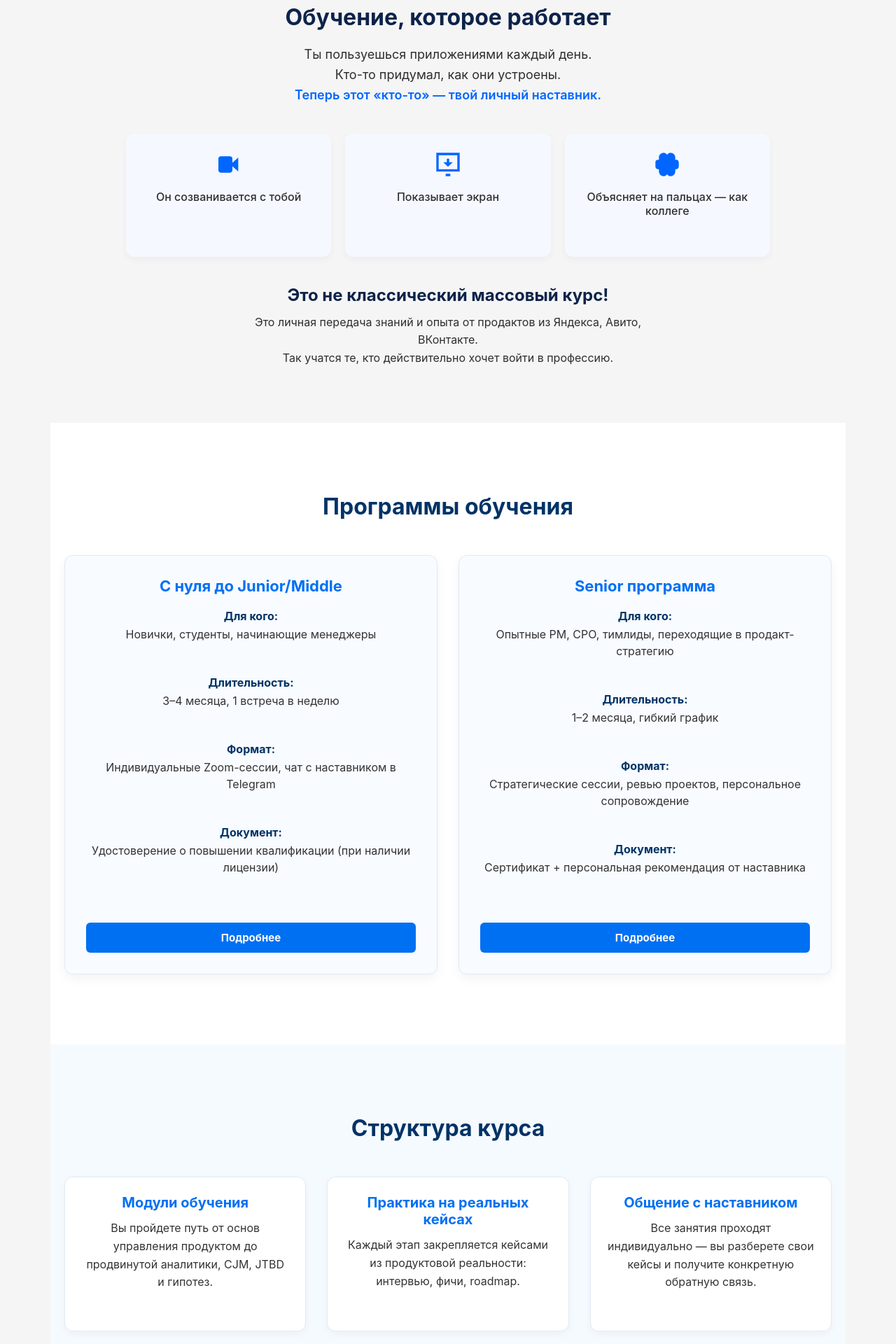
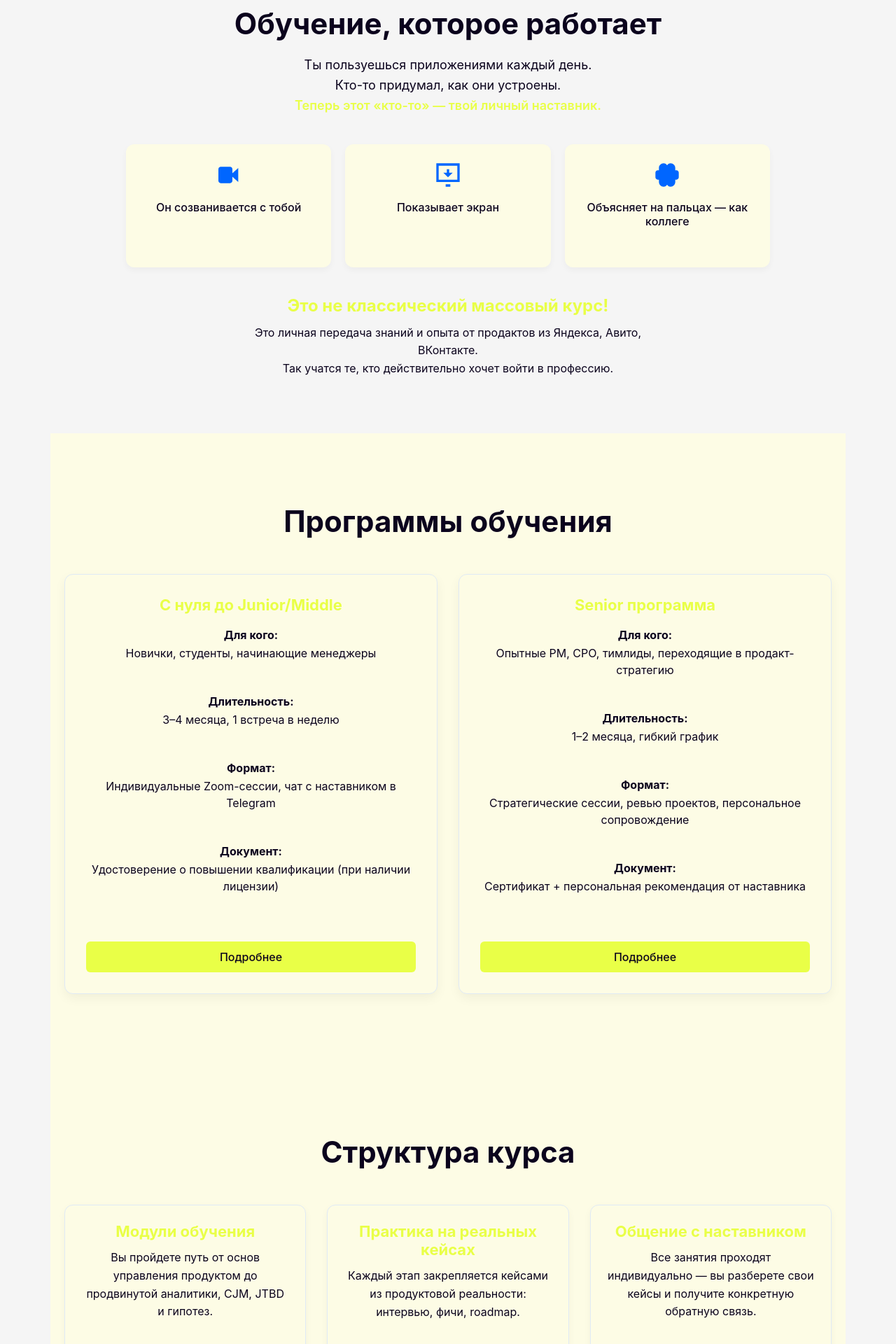
Before and after one commit to Ayraek/new-page-one-to-one, a React (Vite) app: page / in a window 1280 px wide. Shown: the part 700-2620 px from the top of the page at 70% size. Built offline with nearby package versions, Linux system fonts and the light colour scheme.

Commit message:
refactor: unify styles with theme variables

```diff
--- a/src/components/AboutProgram/AboutProgram.module.css
+++ b/src/components/AboutProgram/AboutProgram.module.css
@@ -1,13 +1,14 @@
 .programs {
-    background-color: #ffffff;
+    background-color: var(--color-bg-light);
     padding: 100px 20px;
   }
 
   .title {
-    font-size: 32px;
+    font-size: 42px;
+    font-weight: 700;
     text-align: center;
     margin-bottom: 50px;
-    color: #003366;
+    color: var(--color-text);
   }
 
   .grid {
@@ -17,43 +18,7 @@
   }
 
   .card {
-    background-color: #f8fbff;
-    padding: 30px;
-    border-radius: 12px;
-    box-shadow: 0 6px 16px rgba(0, 0, 0, 0.05);
-    border: 1px solid #e0eaf5;
-    transition: transform 0.2s ease;
-  }
-
-  .card:hover {
-    transform: translateY(-4px);
-  }
-
-  .card h3 {
-    font-size: 22px;
-    margin-bottom: 20px;
-    color: #0070f3;
-  }
-
-  .item {
-    margin-bottom: 15px;
-  }
-
-  .item span {
-    display: block;
-    font-weight: bold;
-    color: #003366;
-    margin-bottom: 4px;
-  }
-
-  .item p {
-    font-size: 16px;
-    color: #333;
-    line-height: 1.5;
-  }
-
-  .card {
-    background-color: #f8fbff;
+    background-color: var(--color-bg-light);
     padding: 30px;
     border-radius: 12px;
     box-shadow: 0 6px 16px rgba(0, 0, 0, 0.05);
@@ -71,7 +36,7 @@
   .card h3 {
     font-size: 22px;
     margin-bottom: 20px;
-    color: #0070f3;
+    color: var(--color-accent);
   }
 
   .item {
@@ -81,29 +46,29 @@
   .item span {
     display: block;
     font-weight: bold;
-    color: #003366;
+    color: var(--color-text);
     margin-bottom: 4px;
   }
 
   .item p {
     font-size: 16px;
-    color: #333;
+    color: var(--color-text);
     line-height: 1.5;
   }
 
   .cta {
     margin-top: 20px;
     padding: 12px 20px;
-    background-color: #0070f3;
-    color: white;
+    background-color: var(--color-accent);
+    color: var(--color-text);
     border: none;
     border-radius: 6px;
-    font-size: 15px;
-    font-weight: bold;
+    font-size: 16px;
+    font-weight: 500;
     cursor: pointer;
     transition: background-color 0.3s ease;
   }
 
   .cta:hover {
-    background-color: #005bb5;
+    background-color: var(--color-accent);
   }
--- a/src/components/Benefits/Benefits.module.css
+++ b/src/components/Benefits/Benefits.module.css
@@ -1,13 +1,14 @@
 .benefits {
-    background-color: #ffffff;
+    background-color: var(--color-bg-light);
     padding: 80px 20px;
     text-align: center;
   }
 
   .title {
-    font-size: 32px;
+    font-size: 42px;
+    font-weight: 700;
     margin-bottom: 40px;
-    color: #003366;
+    color: var(--color-text);
   }
 
   .list {
@@ -18,7 +19,7 @@
   }
 
   .card {
-    background-color: #f1f9ff;
+    background-color: var(--color-bg-light);
     border-radius: 10px;
     padding: 20px;
     width: 260px;
@@ -31,12 +32,12 @@
   }
 
   .card h3 {
-    font-size: 20px;
-    color: #0070f3;
+    font-size: 22px;
+    color: var(--color-accent);
     margin-bottom: 10px;
   }
 
   .card p {
     font-size: 16px;
-    color: #555;
+    color: var(--color-text);
   }
--- a/src/components/CTA/CTA.module.css
+++ b/src/components/CTA/CTA.module.css
@@ -1,29 +1,30 @@
 .cta {
-    background-color: #f9f9f9;
+    background-color: var(--color-bg-light);
     padding: 100px 20px;
     text-align: center;
   }
 
   .title {
-    font-size: 36px;
+    font-size: 42px;
     font-weight: 700;
-    line-height: 1.3;
-    color: #0d234a;
+    line-height: 1.2;
+    color: var(--color-text);
     margin-bottom: 32px;
   }
 
   .button {
     font-size: 16px;
+    font-weight: 500;
     padding: 14px 32px;
-    border: 2px solid #000;
+    border: 2px solid var(--color-text);
     background: transparent;
-    color: #000;
+    color: var(--color-text);
     border-radius: 999px;
     cursor: pointer;
     transition: background 0.2s ease;
   }
 
   .button:hover {
-    background-color: #000;
-    color: #fff;
+    background-color: var(--color-text);
+    color: var(--color-bg-light);
   }
--- a/src/components/Concept/Concept.module.css
+++ b/src/components/Concept/Concept.module.css
@@ -6,21 +6,21 @@
   }
 
   .title {
-    font-size: 32px;
+    font-size: 42px;
     font-weight: 700;
-    color: #0d234a;
+    color: var(--color-text);
     margin-bottom: 20px;
   }
 
   .description {
     font-size: 18px;
-    color: #2e2e2e;
+    color: var(--color-text);
     line-height: 1.6;
     margin-bottom: 40px;
   }
 
   .highlight {
-    color: #0066ff;
+    color: var(--color-accent);
     font-weight: 600;
   }
 
@@ -32,7 +32,7 @@
   }
 
   .card {
-    background-color: #f5f9ff;
+    background-color: var(--color-bg-light);
     border-radius: 12px;
     box-shadow: 0 4px 10px rgba(0, 0, 0, 0.04);
     padding: 24px 16px;
@@ -44,7 +44,7 @@
   .cardText {
     font-size: 16px;
     font-weight: 500;
-    color: #2e2e2e;
+    color: var(--color-text);
     margin-top: 12px;
   }
 
@@ -60,7 +60,7 @@
 
   .note {
     font-size: 16px;
-    color: #2e2e2e;
+    color: var(--color-text);
     line-height: 1.6;
     max-width: 640px;
     margin: 0 auto;
@@ -75,12 +75,6 @@
   .accentLine {
     font-size: 24px;
     font-weight: 700;
-    color: #0d234a;
+    color: var(--color-accent);
     margin-bottom: 12px;
   }
-
-  .note {
-    font-size: 16px;
-    color: #2e2e2e;
-    line-height: 1.6;
-  }
--- a/src/components/CourseStructure/CourseStructure.module.css
+++ b/src/components/CourseStructure/CourseStructure.module.css
@@ -1,12 +1,13 @@
 .structure {
-    background-color: #f5faff;
+    background-color: var(--color-bg-light);
     padding: 100px 20px;
   }
 
   .title {
-    font-size: 32px;
+    font-size: 42px;
+    font-weight: 700;
     text-align: center;
-    color: #003366;
+    color: var(--color-text);
     margin-bottom: 50px;
   }
 
@@ -17,7 +18,7 @@
   }
 
   .card {
-    background-color: #ffffff;
+    background-color: var(--color-bg-light);
     padding: 24px;
     border-radius: 12px;
     box-shadow: 0 4px 12px rgba(0, 0, 0, 0.04);
@@ -30,13 +31,13 @@
   }
 
   .card h3 {
-    font-size: 20px;
+    font-size: 22px;
     margin-bottom: 12px;
-    color: #0070f3;
+    color: var(--color-accent);
   }
 
   .card p {
     font-size: 16px;
-    color: #333;
+    color: var(--color-text);
     line-height: 1.6;
   }
--- a/src/components/Courses/Courses.module.css
+++ b/src/components/Courses/Courses.module.css
@@ -1,13 +1,14 @@
 .courses {
-    background-color: #f8fbfd;
+    background-color: var(--color-bg-light);
     padding: 80px 20px;
     text-align: center;
   }
 
   .title {
-    font-size: 32px;
+    font-size: 42px;
+    font-weight: 700;
     margin-bottom: 40px;
-    color: #003366;
+    color: var(--color-text);
   }
 
   .grid {
@@ -18,7 +19,7 @@
   }
 
   .card {
-    background-color: #ffffff;
+    background-color: var(--color-bg-light);
     padding: 24px;
     border-radius: 12px;
     width: 300px;
@@ -27,28 +28,29 @@
   }
 
   .card h3 {
-    font-size: 20px;
-    color: #0070f3;
+    font-size: 22px;
+    color: var(--color-accent);
     margin-bottom: 12px;
   }
 
   .card p {
     font-size: 16px;
-    color: #444;
+    color: var(--color-text);
     margin-bottom: 16px;
   }
 
   .card button {
     padding: 10px 16px;
-    background-color: #0070f3;
-    color: white;
+    background-color: var(--color-accent);
+    color: var(--color-text);
     border: none;
     border-radius: 6px;
     cursor: pointer;
-    font-weight: bold;
+    font-weight: 500;
+    font-size: 16px;
     transition: background-color 0.3s;
   }
 
   .card button:hover {
-    background-color: #005bb5;
+    background-color: var(--color-accent);
   }
--- a/src/components/Header/Header.module.css
+++ b/src/components/Header/Header.module.css
@@ -1,30 +1,30 @@
-.header {
+  .header {
     display: flex;
     justify-content: space-between;
     align-items: center;
     padding: 20px 40px;
-    background-color: #ffffff;
+    background-color: var(--color-bg-light);
     box-shadow: 0 2px 4px rgba(0, 0, 0, 0.05);
   }
 
   .logo {
     font-size: 24px;
     font-weight: bold;
-    color: #333;
+    color: var(--color-text);
   }
 
   .button {
     padding: 10px 20px;
-    background-color: #0070f3;
-    color: #fff;
+    background-color: var(--color-accent);
+    color: var(--color-text);
     border: none;
     border-radius: 6px;
     cursor: pointer;
-    font-weight: bold;
-    font-size: 14px;
+    font-weight: 500;
+    font-size: 16px;
     transition: background-color 0.3s;
   }
 
   .button:hover {
-    background-color: #005bb5;
+    background-color: var(--color-accent);
   }
--- a/src/components/LeadForm/LeadForm.module.css
+++ /dev/null
@@ -1,29 +0,0 @@
-.cta {
-    background-color: #f9f9f9;
-    padding: 100px 20px;
-    text-align: center;
-  }
-
-  .title {
-    font-size: 36px;
-    font-weight: 700;
-    line-height: 1.3;
-    color: #0d234a;
-    margin-bottom: 32px;
-  }
-
-  .button {
-    font-size: 16px;
-    padding: 14px 32px;
-    border: 2px solid #000;
-    background: transparent;
-    color: #000;
-    border-radius: 999px;
-    cursor: pointer;
-    transition: background 0.2s ease;
-  }
-
-  .button:hover {
-    background-color: #000;
-    color: #fff;
-  }
--- a/src/components/LeadForm/LeadForm.tsx
+++ b/src/components/LeadForm/LeadForm.tsx
@@ -1,5 +1,5 @@
 import React from 'react';
-import styles from './LeadForm.module.css';
+import styles from '../CTA/CTA.module.css';
 
 const CTA: React.FC = () => {
   return (
--- a/src/components/Reviews/Reviews.module.css
+++ b/src/components/Reviews/Reviews.module.css
@@ -1,12 +1,13 @@
 .reviews {
-    background-color: #ffffff;
+    background-color: var(--color-bg-light);
     padding: 100px 20px;
     text-align: center;
   }
 
   .title {
-    font-size: 32px;
-    color: #003366;
+    font-size: 42px;
+    font-weight: 700;
+    color: var(--color-text);
     margin-bottom: 40px;
   }
 
@@ -14,7 +15,7 @@
     max-width: 600px;
     margin: 0 auto;
     padding: 30px;
-    background-color: #eaf6ff;
+    background-color: var(--color-bg-light);
     border-radius: 16px;
     box-shadow: 0 4px 16px rgba(0, 0, 0, 0.04);
     display: flex;
@@ -32,7 +33,7 @@
 
   .text {
     font-size: 16px;
-    color: #333;
+    color: var(--color-text);
     font-style: italic;
     margin-bottom: 10px;
     text-align: center;
@@ -41,5 +42,5 @@
   .name {
     font-size: 16px;
     font-weight: bold;
-    color: #0070f3;
+    color: var(--color-accent);
   }
```
